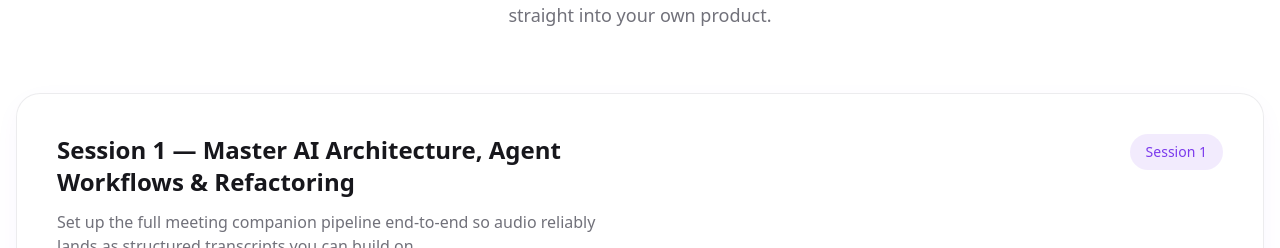
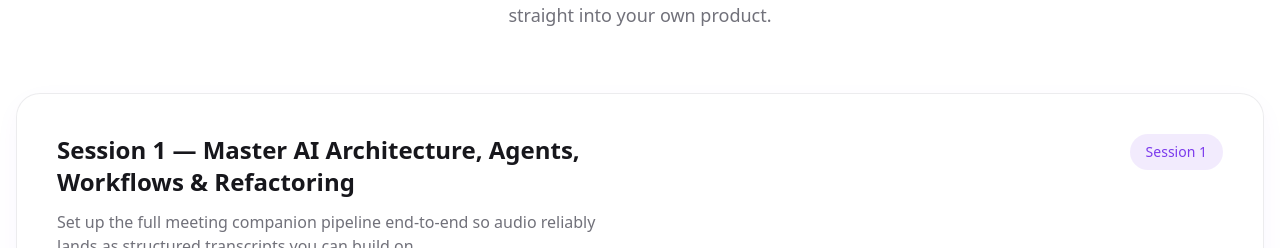
Before and after one commit to svenmalvik/vissper, a React (Vite) app: page /workshop in a window 1280 px wide. Shown: the part 1002-1250 px from the top of the page. Built offline with nearby package versions, Linux system fonts and the light colour scheme; the HTML template or start-up script is replaced by a standard one.

Commit message:
few changes

```diff
--- a/src/pages/Workshop.tsx
+++ b/src/pages/Workshop.tsx
@@ -17,7 +17,7 @@ import SvenMalvikImage from "@/assets/svenmalvik.png";
 
 const modules = [
   {
-    title: "Session 1 — Master AI Architecture, Agent Workflows & Refactoring",
+    title: "Session 1 — Master AI Architecture, Agents, Workflows & Refactoring",
     summary:
       "Set up the full meeting companion pipeline end-to-end so audio reliably lands as structured transcripts you can build on.",
     bullets: [
```
